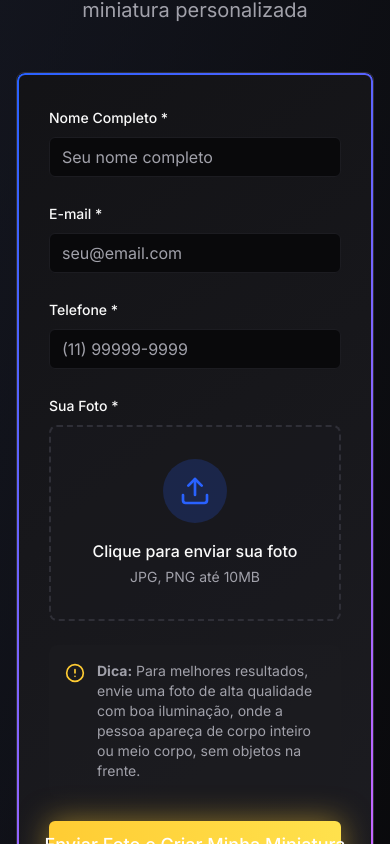
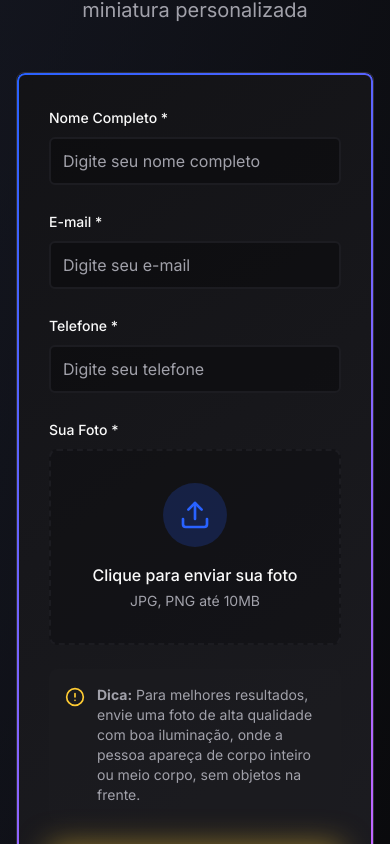
Before and after one commit to francooo/photo-to-minis, a React (Vite) app: page / in a window 390 px wide. Shown: the part 1040-1884 px from the top of the page. Built offline with nearby package versions, Linux system fonts and the light colour scheme.

Commit message:
Fix form input fields
Adjust form fields to allow text input for name, email, and phone number, and enable image uploads.

```diff
--- a/src/components/UploadSection.tsx
+++ b/src/components/UploadSection.tsx
@@ -182,8 +182,9 @@ export function UploadSection() {
                   required
                   value={formData.name}
                   onChange={handleInputChange}
-                  placeholder="Seu nome completo"
-                  className="w-full"
+                  placeholder="Digite seu nome completo"
+                  className="h-12 text-base border-2 border-muted focus:border-primary focus:ring-0 bg-background/50"
+                  autoComplete="name"
                 />
               </div>
 
@@ -196,8 +197,9 @@ export function UploadSection() {
                   required
                   value={formData.email}
                   onChange={handleInputChange}
-                  placeholder="seu@email.com"
-                  className="w-full"
+                  placeholder="Digite seu e-mail"
+                  className="h-12 text-base border-2 border-muted focus:border-primary focus:ring-0 bg-background/50"
+                  autoComplete="email"
                 />
               </div>
             </div>
@@ -211,24 +213,26 @@ export function UploadSection() {
                 required
                 value={formData.phone}
                 onChange={handleInputChange}
-                placeholder="(11) 99999-9999"
-                className="w-full"
+                placeholder="Digite seu telefone"
+                className="h-12 text-base border-2 border-muted focus:border-primary focus:ring-0 bg-background/50"
+                autoComplete="tel"
               />
             </div>
 
             <div className="space-y-2">
               <Label htmlFor="photo" className="text-foreground font-medium">Sua Foto *</Label>
-              <div className="border-2 border-dashed border-border rounded-lg p-8 text-center hover:border-primary transition-colors bg-muted/30">
+              <div className="border-2 border-dashed border-muted rounded-lg p-8 text-center hover:border-primary transition-colors bg-background/30 cursor-pointer">
                 <input
                   id="photo"
                   type="file"
                   accept="image/*"
                   onChange={handleFileChange}
                   className="hidden"
+                  required
                 />
                 <label
                   htmlFor="photo"
-                  className="cursor-pointer flex flex-col items-center space-y-4"
+                  className="cursor-pointer flex flex-col items-center space-y-4 w-full h-full"
                 >
                   <div className="w-16 h-16 bg-primary/20 rounded-full flex items-center justify-center">
                     <Upload className="w-8 h-8 text-primary" />
@@ -264,7 +268,7 @@ export function UploadSection() {
             <Button
               type="submit"
               disabled={isSubmitting}
-              className="btn-cta w-full text-lg py-6"
+              className="btn-cta w-full text-lg py-6 h-14"
             >
               {isSubmitting ? "Enviando..." : "Enviar Foto e Criar Minha Miniatura"}
             </Button>
```
